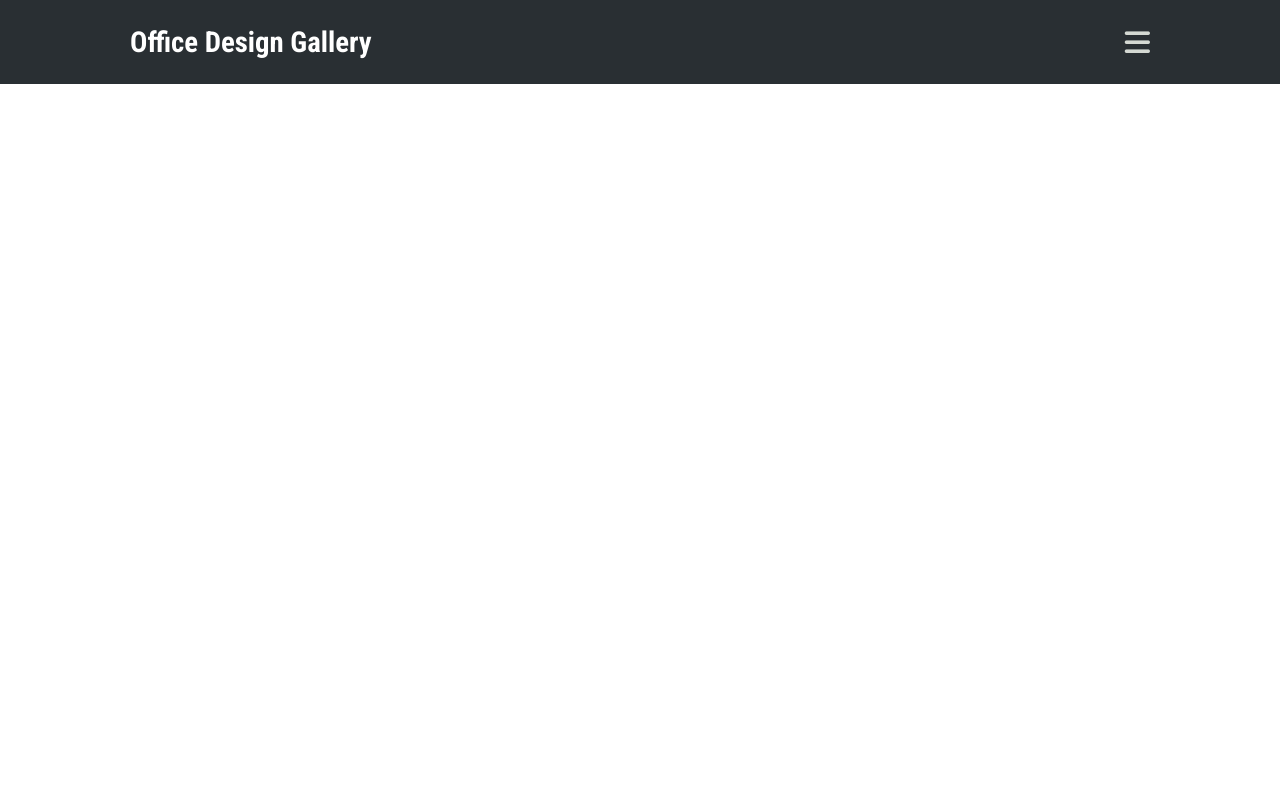
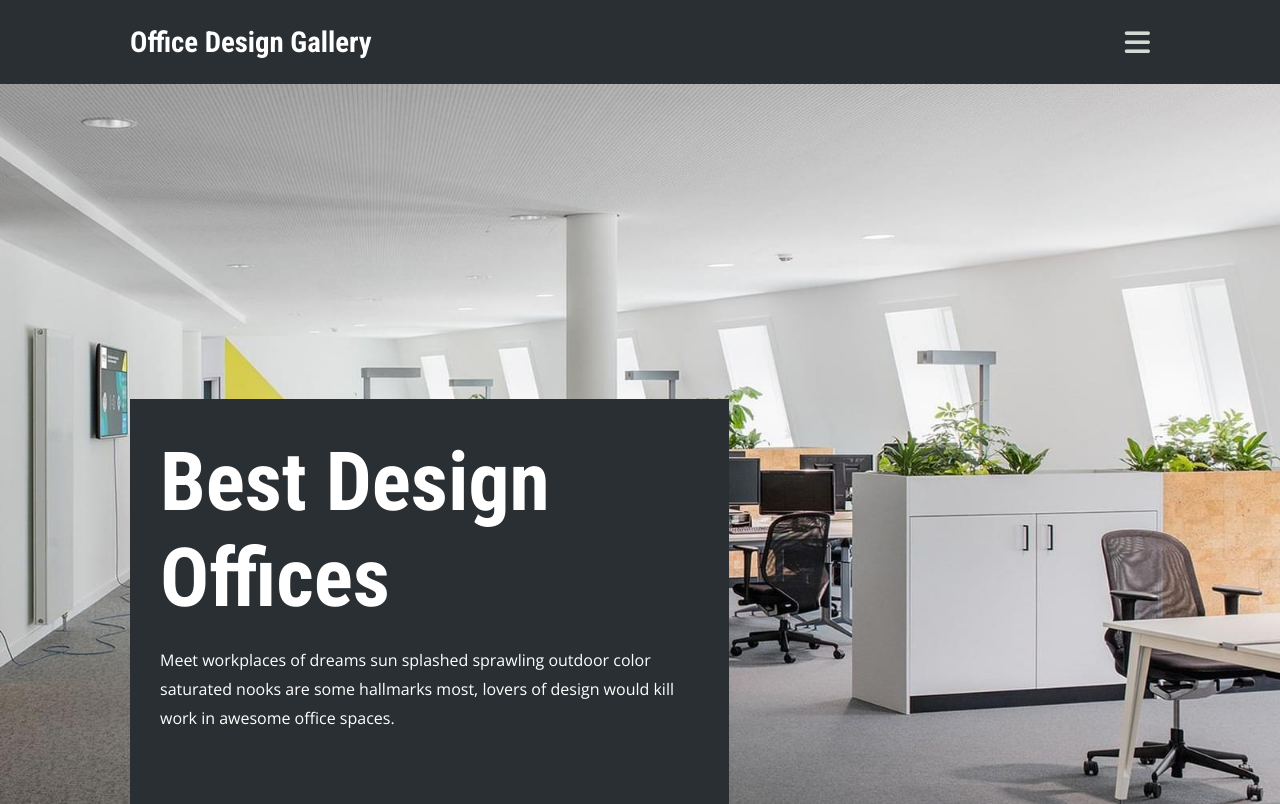
Before and after one commit to VictorDevLab/office_gallery, a plain HTML site: page index.html in a window 1280 px wide. Drawn offline with nearby package versions, Linux system fonts and the light colour scheme.

Commit message:
Added desktop view hero section

```diff
--- a/index.html
+++ b/index.html
@@ -4,8 +4,11 @@
     <meta charset="UTF-8" />
     <meta name="viewport" content="width=device-width, initial-scale=1.0" />
     <title>Document</title>
-    <link rel="stylesheet" href="styles.css">
-    <script src="https://kit.fontawesome.com/16fa1b5c64.js" crossorigin="anonymous"></script>
+    <link rel="stylesheet" href="styles.css" />
+    <script
+      src="https://kit.fontawesome.com/16fa1b5c64.js"
+      crossorigin="anonymous"
+    ></script>
   </head>
   <body>
     <header class="header">
@@ -16,5 +19,17 @@
         <i class="fa-solid fa-bars"></i>
       </div>
     </header>
+
+    <!-- hero section -->
+    <section class="hero">
+      <div class="hero-1">
+        <h1>Best Design Offices</h1>
+        <p>
+          Meet workplaces of dreams sun splashed sprawling outdoor color
+          saturated nooks are some hallmarks most, lovers of design would kill
+          work in awesome office spaces.
+        </p>
+      </div>
+    </section>
   </body>
 </html>
--- a/styles.css
+++ b/styles.css
@@ -1,11 +1,11 @@
-@import url('https://fonts.googleapis.com/css2?family=Roboto+Condensed:wght@400;700&display=swap');
+@import url('https://fonts.googleapis.com/css2?family=Open+Sans:wght@400;500&family=Roboto+Condensed:wght@400;700&display=swap');
 
 * {
     margin: 0;
     padding: 0;
     box-sizing: border-box;
 }
-
+/*------------------------ header -----------------------------*/
 header {
     background-color: #292f33;
     display: flex;
@@ -24,6 +24,44 @@ header {
     font-size: 1.8rem;
 }
 
+/*--------------------- hero section--------------------------- */
+
+.hero {
+    height: 90vh;
+    background-image: url('/assets/header_bg.jpeg');
+    background-size: cover;
+    background-position: 50% 100%;
+    position: relative;
+}
+.hero-1 {
+    background-color: #292f33;
+    width: 599px;
+    height: 405px;
+    position: absolute;
+    margin-left: 130px;
+    bottom: 0;
+    padding: 10px 30px;
+}
+.hero-1 > h1 {
+    font-family: 'Roboto Condensed', sans-serif;
+    color: #ffffff;
+    font-size: 5.1rem;
+    margin: 25px 0 0;
+}
+.hero-1 > p {
+    font-family: 'Open Sans', sans-serif;
+    color: #ffffff;
+    margin: 20px 0 0;
+    line-height: 1.8rem;
+}
+
+
+
+
+
+
+
+
 @media (min-width: 768px) {
     header {
         padding-left: 130px;
```
